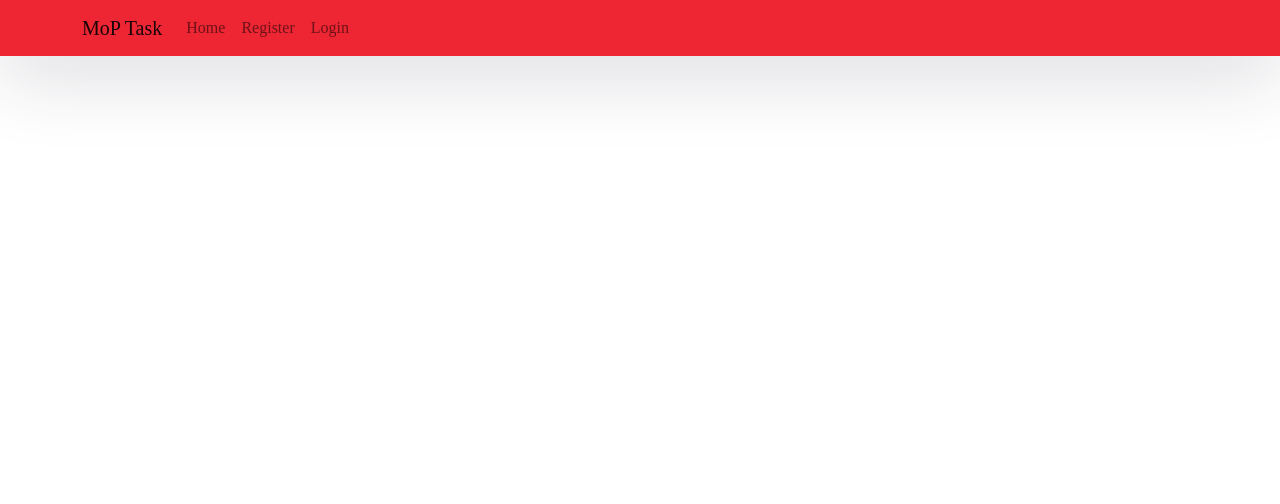
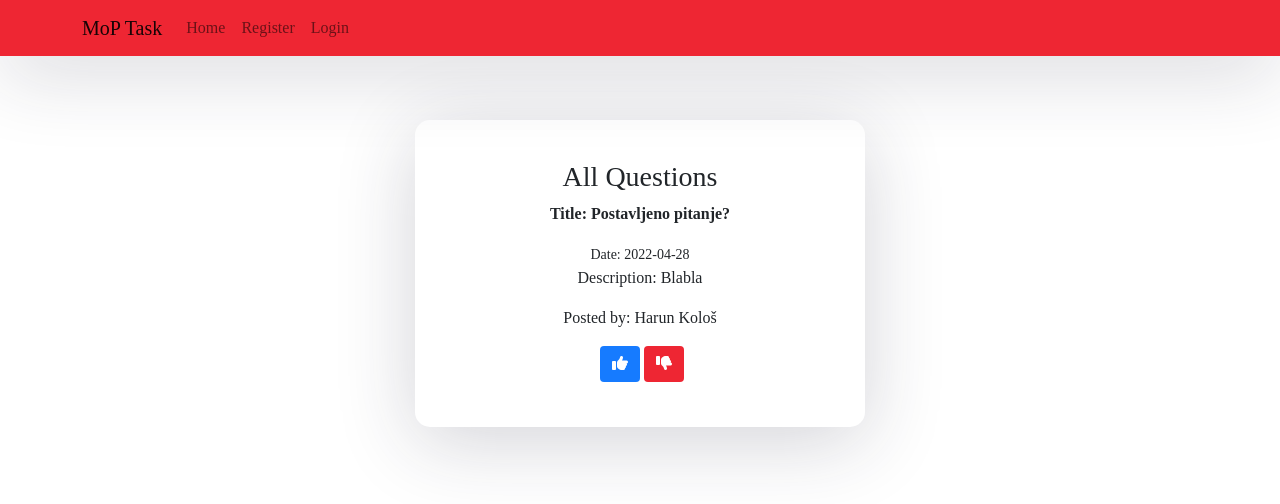
Before and after one commit to hkolos1/MoP-Task, a React (Create React App) app: page /questions in a window 1280 px wide. Shown: the top 504 px of the page. Built offline with nearby package versions, Linux system fonts and the light colour scheme; no server answers.

Commit message:
Start working on questionPage

```diff
--- a/src/App.js
+++ b/src/App.js
@@ -10,6 +10,9 @@ import Homepage from "./Components/HomePage/Homepage";
 import Register from "./Components/Register/Register";
 import Login from "./Components/Login/Login";
 import MyProfile from "./Components/Profile/myProfile"
+import MyQuestions from "./Components/Questions/myQuestions"
+import AddQuestion from "./Components/Questions/addQuestion"
+import Questions from "./Components/Questions/Questions";
 
 function App() {
   const [name, setName] = useState('')
@@ -34,10 +37,12 @@ function App() {
             <Routes>
               <Route exact path="/" element={<Homepage/>} />
               <Route path="/login" element={<Login/>} />
-              {/*<Route path="/login" element={() => <Login setName={setName}/>} />*/}
               <Route path="/register" element={<Register/>} />
               <Route path="/homepage" element={<Homepage/>} />
               <Route path="/profile" element={<MyProfile/>} />
+              <Route path="/myquestions" element={<MyQuestions/>} />
+              <Route path="/add-question" element={<AddQuestion/>} />
+              <Route path="/questions" element={<Questions/>} />
             </Routes>
           </div>
         </div>
--- /dev/null
+++ b/src/Components/Questions/Questions.js
@@ -0,0 +1,28 @@
+import React from 'react';
+import {Button} from "react-bootstrap";
+import "./questions.css"
+
+
+const Questions = () => {
+    return (
+        <div className="parent">
+            <div className="col-md">
+                <div className="inner">
+                    <h3 className="questions">All Questions</h3>
+                    <link rel="stylesheet"
+                          href="https://cdnjs.cloudflare.com/ajax/libs/font-awesome/6.1.1/css/all.min.css"/>
+                    <p><b>Title: Postavljeno pitanje?</b></p>
+                    <small>Date: 2022-04-28</small>
+                    <p>Description: Blabla</p>
+                    <p>Posted by: Harun Kološ</p>
+                    &nbsp;
+                    <Button className="likeBtn"><i className="fa fa-thumbs-up fa-like"></i></Button>
+                    &nbsp;
+                    <Button className="dislikeBtn"><i className="fa fa-thumbs-down fa-dislike"></i></Button>
+                </div>
+            </div>
+        </div>
+    )
+}
+
+export default Questions
--- /dev/null
+++ b/src/Components/Questions/addQuestion.js
@@ -0,0 +1,19 @@
+import React from 'react';
+import {Button, Container, Form} from "react-bootstrap";
+
+const AddQuestion = () => {
+
+    return (
+        <Container fluid="sm" className="mt-4">
+            <h3>Add a question</h3>
+                <Form className="mt-4">
+                   <p>Input Field soon...</p>
+                    <Button type="submit" className="mt-2">
+                        Add question
+                    </Button>
+                </Form>
+        </Container>
+    );
+};
+
+export default AddQuestion;
--- /dev/null
+++ b/src/Components/Questions/myQuestions.js
@@ -0,0 +1,23 @@
+import React from 'react';
+import {Button, Col, Container, Row} from "react-bootstrap";
+import {useNavigate} from "react-router-dom";
+
+const MyQuestions = () => {
+    const navigate = useNavigate();
+
+    return (
+        <Container fluid="sm" className="py-4">
+            <Row className="py-4">
+                <Col>
+                    <h3>My Questions</h3>
+                </Col>
+                <Col className="d-flex justify-content-end">
+                    <Button onClick={() => navigate("/add-question")}>Add question</Button>
+                </Col>
+                {/*Load data*/}
+            </Row>
+        </Container>
+    );
+};
+
+export default MyQuestions;
--- /dev/null
+++ b/src/Components/Questions/questions.css
@@ -0,0 +1,19 @@
+.button{
+
+}
+.likeBtn {
+    border: none;
+    background-color: #167bff;
+}
+.likeBtn:hover {
+    border: none;
+    background-color: lightgreen;
+}
+
+.dislikeBtn {
+    border: none;
+    background-color: #EE2633;
+}
+.dislikeBtn:hover {
+    background-color: lightcoral;
+}
```
